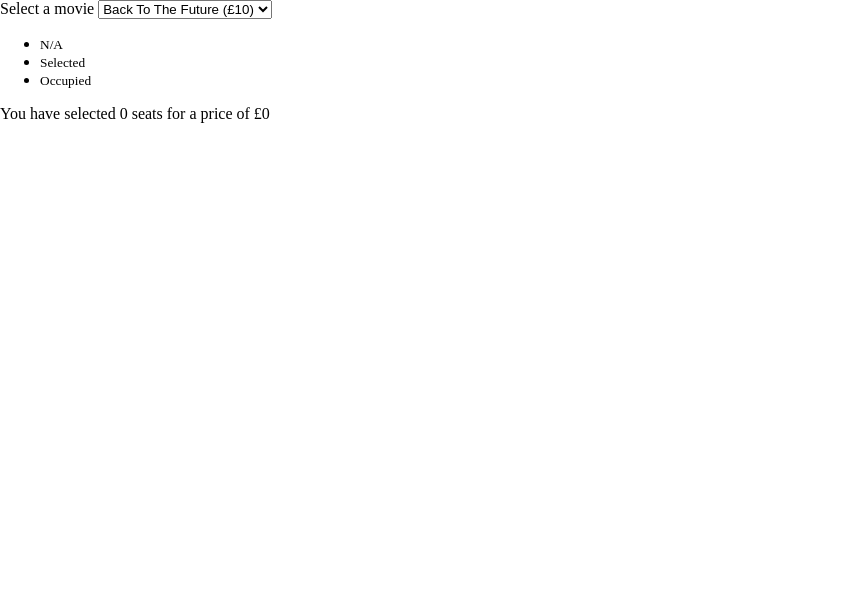
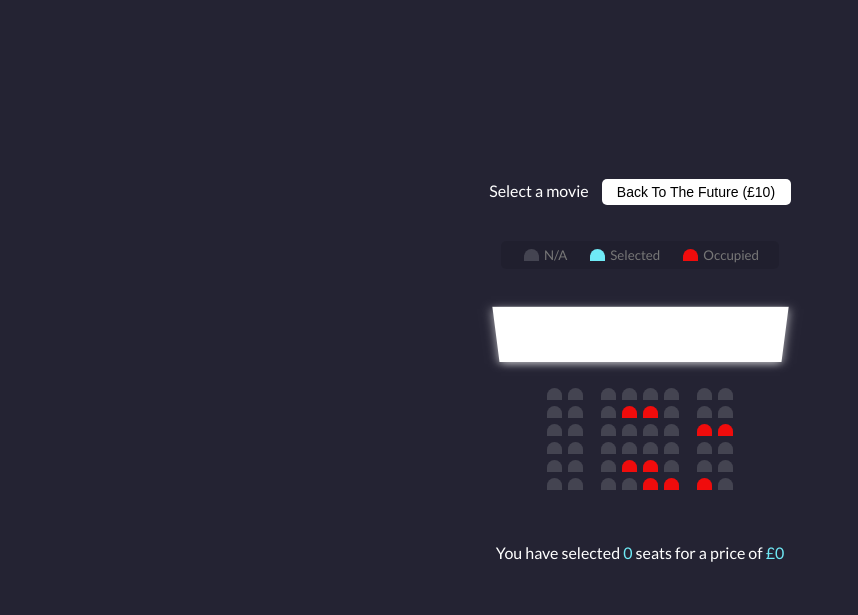
Before and after one commit to timmlaxton/cinema-booking-van, a plain HTML site: page index.html in a window 1280 px wide. Shown: the whole page, without its empty margins (0-858 px from the left). Drawn offline with Linux system fonts and the light colour scheme.

Commit message:
styled seats, selector, screen, text

```diff
--- a/style.css
+++ b/style.css
@@ -1,7 +1,117 @@
+@import url("https://fonts.googleapis.com/css2?family=Lato&display=swap");
+
 * {
   box-sizing: border-box;
 }
 
 body {
+  background-color: #242333;
+  display: flex;
+  flex-direction: column;
+  color: #fff;
+  align-items: center;
+  justify-content: center;
+  min-height: 100vh;
   margin: 0;
+  font-family: "Lato", sans-serif;
 }
+
+.movie-container {
+  margin: 20px 0;
+}
+
+.movie-container select {
+  background-color: #fff;
+  border: 0;
+  border-radius: 5px;
+  font-size: 14px;
+  margin-left: 10px;
+  padding: 5px 15px 5px 15px;
+  -moz-appearance: none;
+  -webkit-appearance: none;
+  appearance: none;
+}
+
+.container {
+  perspective: 1000px;
+  margin-bottom: 30px;
+}
+
+.seat {
+  background-color: #444451;
+  height: 12px;
+  width: 15px;
+  margin: 3px;
+  border-top-left-radius: 10px;
+  border-top-right-radius: 10px;
+}
+
+.seat.selected {
+  background-color: #6feaf6;
+}
+
+.seat.occupied {
+  background-color: #f00c0c;
+}
+
+.seat:nth-of-type(2) {
+  margin-right: 15px;
+}
+
+.seat:nth-last-of-type(2) {
+  margin-left: 15px;
+}
+
+.seat:not(.occupied):hover {
+  cursor: pointer;
+  transform: scale(1.5);
+}
+
+.showcase .seat:not(.occupied):hover {
+  cursor: pointer;
+  transform: scale(1);
+}
+
+.showcase {
+  background-color: rgba(0, 0, 0, 0.1);
+  padding: 5px 10px;
+  border-radius: 5px;
+  color: #777;
+  list-style-type: none;
+  display: flex;
+  justify-content: space-between;
+}
+
+.showcase li {
+  display: flex;
+  align-items: center;
+  justify-content: center;
+  margin: 0 10px;
+}
+
+.showcase li small {
+  margin-left: 2px;
+}
+
+.row {
+  display: flex;
+  align-items: center;
+  justify-content: center;
+}
+
+.screen {
+  background-color: #fff;
+  height: 70px;
+  width: 100%;
+  margin: 15px 0;
+  transform: rotateX(-45deg);
+  box-shadow: 0 3px 10px rgba(255, 255, 255, 0.7);
+}
+
+p.text {
+  margin: 50px 0;
+}
+
+p.text span {
+  color: #6feaf6;
+}
```
